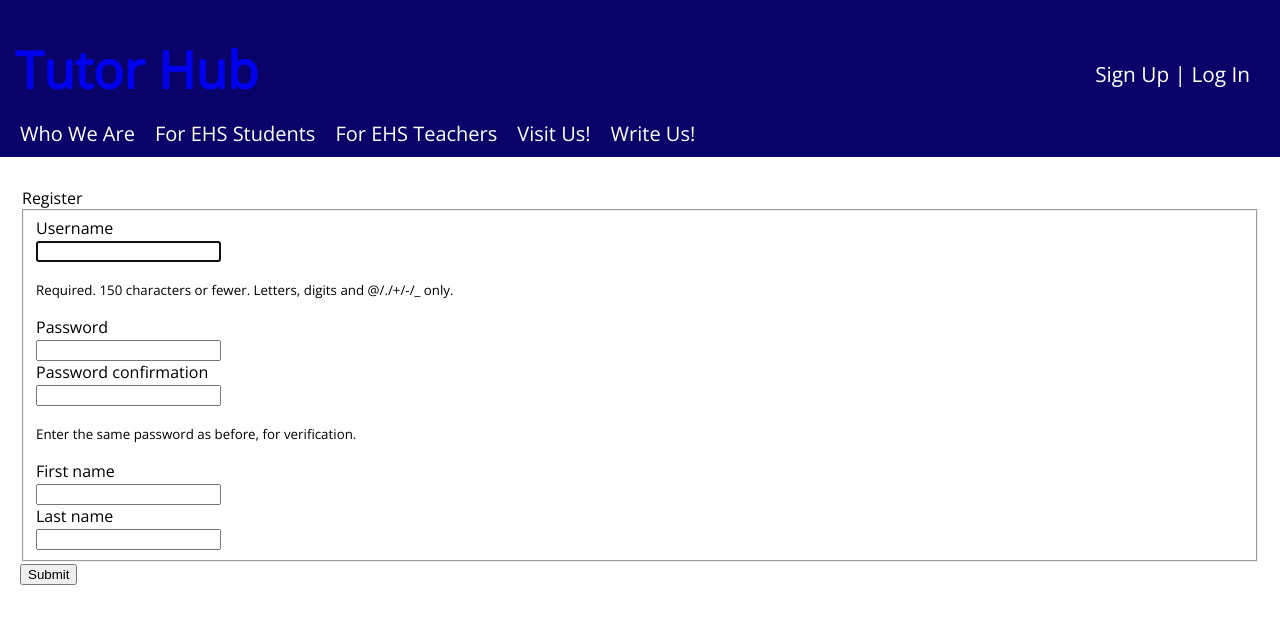
After one commit to cmhedrick/tutor_hub, a Django app: page /tutorhub/register/ in a window 1280 px wide. The commit adds this page. Shown: the top 624 px of the page. Run offline with Django 3.2, Linux system fonts and the light colour scheme; parts of the project's set-up code (start-up, migrations or seed data) failed here and were passed over.

Commit message:
added home, registration, login, logout

```diff
--- a/tutorhub/models.py
+++ b/tutorhub/models.py
@@ -1,5 +1,4 @@
 from django.db import models
-
 # Create your models here.
 
 APT_TIME = (
--- /dev/null
+++ b/tutorhub/registration.py
@@ -0,0 +1,80 @@
+from django.template.loader import get_template
+from django.template import Context
+from django.template import RequestContext
+from django.http import HttpResponse
+from django.shortcuts import render_to_response
+from django.conf import settings
+from django.contrib.auth.models import User
+from django.contrib.auth.forms import UserCreationForm
+from django import forms
+from django.http import HttpResponseRedirect
+
+class RichUserCreationForm(UserCreationForm):
+    first_name = forms.CharField(label = "First name")
+    last_name = forms.CharField(label = "Last name")
+
+    def save(self, commit=True):
+        user = super(RichUserCreationForm, self).save(commit=False)
+        import pdb; pdb.set_trace()
+        first_name = self.cleaned_data["first_name"]
+        last_name = self.cleaned_data["last_name"]
+        user.first_name = first_name
+        user.last_name = last_name
+        if commit:
+            user.save()
+        return user
+
+
+class TokenRegistrationForm(RichUserCreationForm):
+    token = forms.CharField(max_length=20, label="Registration Token")
+
+    def clean_token(self):
+        data = self.cleaned_data["token"]
+        if data != settings.REGISTRATION_TOKEN:
+            raise forms.ValidationError("Incorrect Registration Token!")
+        return data
+
+
+class AccountForm(forms.Form):
+    first_name = forms.CharField()
+    last_name = forms.CharField()
+
+
+def edit_account(request):
+    import pdb; pdb.set_trace()
+    if request.method == 'POST':
+        form = AccountForm(request.POST)
+        if form.is_valid():
+            # form.cleaned_data['first_name']
+            request.user.first_name = "First"
+            # form.cleaned_data['last_name']
+            request.user.last_name = "Last"
+            request.user.save()
+            return HttpResponseRedirect('/words/')
+    else:
+        user_data = {
+            'first_name': request.user.first_name,
+            'last_name': request.user.last_name,
+            }
+        form = AccountForm(user_data)
+    context_dict = {'title': 'Edit Account Settings', 'form': form}
+    return render_to_response('account_form.html', context_dict,
+         context_instance=RequestContext(request))
+
+
+def register(request):
+    if request.method == 'POST':
+        if settings.REGISTRATION_TOKEN:
+            form = TokenRegistrationForm(request.POST)
+        else:
+            form = RichUserCreationForm(request.POST)
+        if form.is_valid():
+            new_user = form.save()
+            return HttpResponseRedirect("/")
+    else:
+        if settings.REGISTRATION_TOKEN:
+            form = TokenRegistrationForm()
+        else:
+            form = RichUserCreationForm()
+    return render_to_response("registration/register.html", {'form': form},
+            context_instance=RequestContext(request))
--- /dev/null
+++ b/tutorhub/templates/registration/register.html
@@ -0,0 +1,30 @@
+{% extends "base.html" %}
+{% block title %}Register - ourstorybook{% endblock %}
+{% block content %}
+  <div class="offset3 span6"/>
+    <form action="" method="post">{% csrf_token %}
+      <legend>Register</legend>
+      <fieldset>
+        {% for field in form %}
+          <div class="control-group {% if field.errors %}error{% endif %}">
+            <label class="control-label">{{ field.label }}</label>
+            <div class="controls">{{ field }}
+              {% if field.errors %}
+                <div class="alert alert-error">
+                  <strong>{% for error in field.errors %}{{ error }}{% endfor %}</strong>
+                </div>
+              {% else %}
+                {% if field.help_text %}
+                  <p class="help-block"><small>{{ field.help_text }}</small></p>
+                {% endif %}
+              {% endif %}
+            </div>
+          </div>
+        {% endfor %}
+      </fieldset>
+      <div class="form-actions">
+        <input class="btn btn-primary" type="submit" value="Submit"/>
+      </div>
+    </form>
+  </div>
+{% endblock %}
--- a/tutorhub/urls.py
+++ b/tutorhub/urls.py
@@ -1,7 +1,11 @@
 from django.conf.urls import patterns, url
+from django.contrib.auth.views import login, logout
 from tutorhub import views
 
 urlpatterns = patterns('',
-        url(r'^sessions/$', views.SessionList.as_view()),
-        url(r'^sessionform/$', views.AddSession.as_view()),
+    url(r'^sessions/$', views.SessionList.as_view()),
+    url(r'^sessionform/$', views.AddSession.as_view()),
+    url(r'^register/$', views.register),
+    url(r'^login/$', login),
+    url(r'^logout/$', logout, {'next_page': '/'}),
 )
--- a/tutorhub/views.py
+++ b/tutorhub/views.py
@@ -1,5 +1,6 @@
 from django.views import generic
 from django import forms
+from registration import *
 from django.utils import timezone
 from django.http import HttpResponseRedirect
 
--- a/tutorsite/templates/base.html
+++ b/tutorsite/templates/base.html
@@ -16,7 +16,11 @@
         <div class="right">
             <a href="/tutorhub/sessionform">Sign Up</a>
             <span>|</span>
-            <a href="#">Log In</a>
+            {% if user.is_authenticated %}
+            <a href="/tutorhub/logout">{{user.username}}</a>
+            {% else %}
+            <a href="/tutorhub/login">Log In</a>
+            {% endif %}
         </div>
     </header>
   <nav>
--- a/tutorsite/urls.py
+++ b/tutorsite/urls.py
@@ -1,13 +1,14 @@
 from django.conf.urls import patterns, include, url
 from django.views.generic import TemplateView
 from django.conf import settings
+from tutorhub import views
 
 # Uncomment the next two lines to enable the admin:
 from django.contrib import admin
 admin.autodiscover()
 
 urlpatterns = patterns('',
-    url(r'^$', TemplateView.as_view(template_name='base.html')),
+    url(r'^$', views.SessionList.as_view()),
     url(r'^who/$', TemplateView.as_view(template_name='who.html')),
     url(r'^students/$', TemplateView.as_view(template_name='students.html')),
     url(r'^teachers/$', TemplateView.as_view(template_name='teachers.html')),
```
Also changed, not shown: tutorhub/templates/registration/login.html (added, +28 -0 lines), tutorsite/settings.py (+7 -0 lines).
